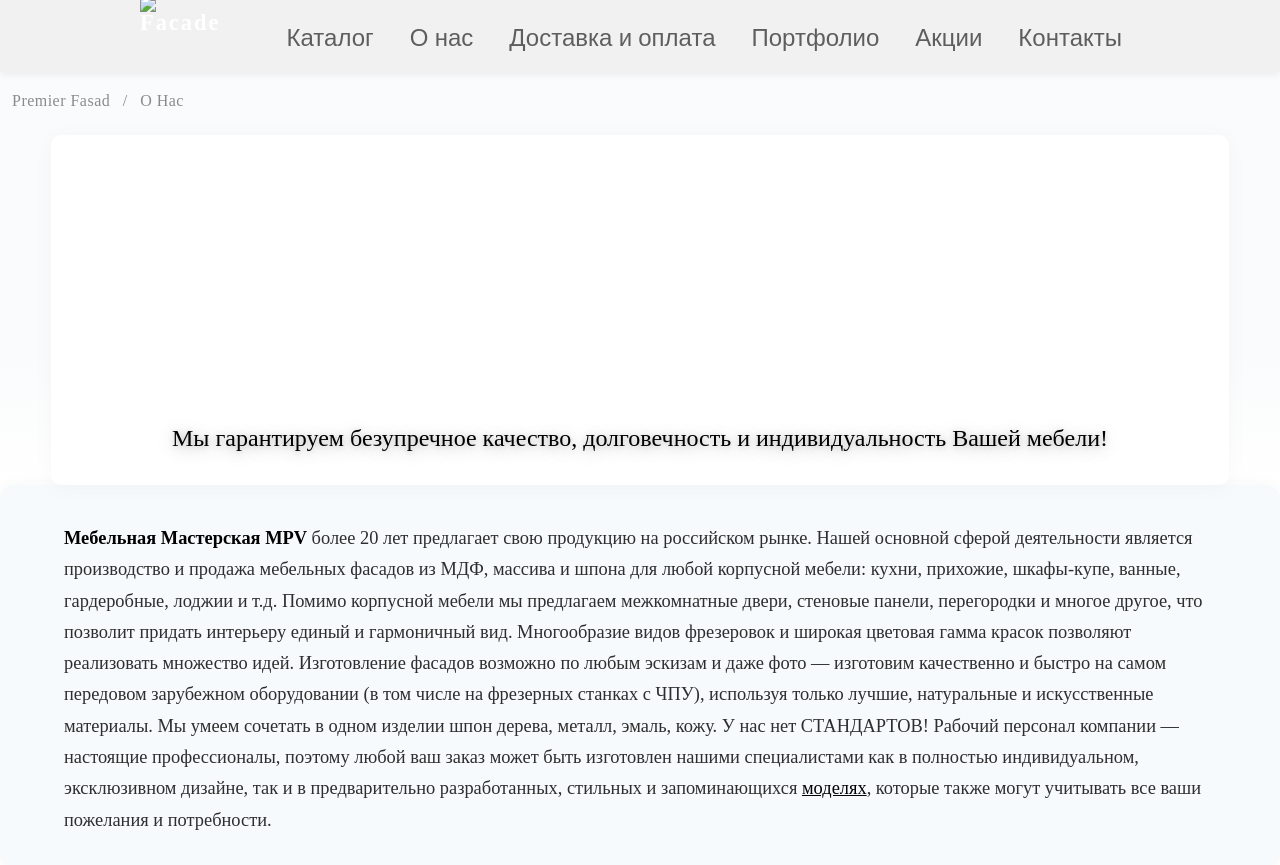
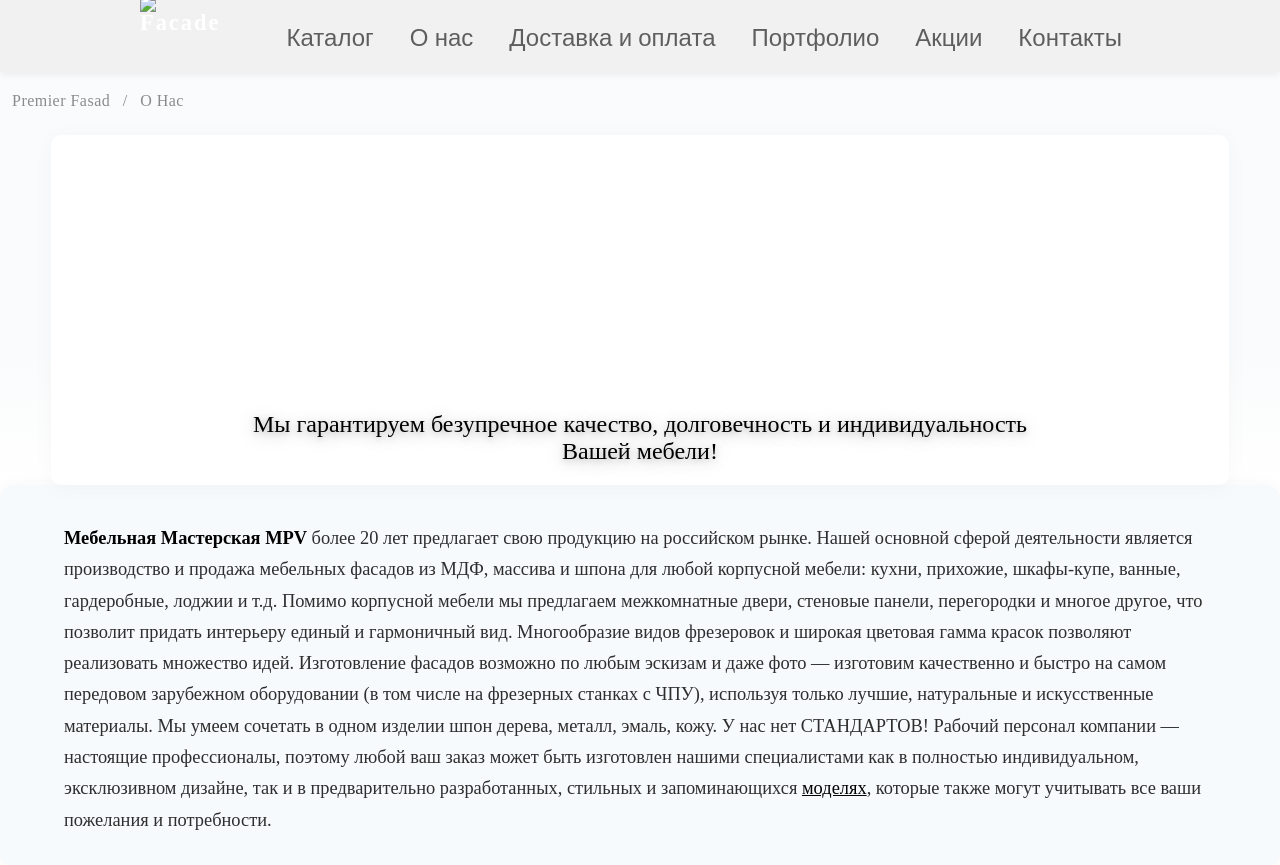
Before and after one commit to BuriloID/Mark_2, a Django app: page /about/ in a window 1280 px wide. Shown: the top 865 px of the page. Run offline with Django 5.2, Linux system fonts and the light colour scheme; some libraries are stand-ins or nearby versions.

Commit message:
modified:   tableshop/main/static/main/styles.css 	modified:   tableshop/main/templates/main/about.html

```diff
--- a/tableshop/main/static/main/styles.css
+++ b/tableshop/main/static/main/styles.css
@@ -1411,8 +1411,12 @@ z-index: 1001;
     background: #fff;
   }
   .cat-hero-bg-main {
+    position: absolute;
     width: 100%;
-    height: 350px;
+    height: 100%;
+    background-size: cover;
+    background-position: center;
+    background-repeat: no-repeat;
   }
   .cat-hero-bg {
     width: 100%;
@@ -1420,16 +1424,27 @@ z-index: 1001;
     filter: brightness(0.97) blur(1.2px);
   }
   .cat-hero-content-main {
-    font-size: 24px;
-    position: absolute;
+   position: absolute;
+    top: 0;
+    left: 0;
     width: 100%;
-    top: 78%; left: 0;
-    transform: translateY(-10%);
+    height: 100%;
+    display: flex;
+    align-items: center;
+    flex-direction: column;
+    justify-content: flex-end;
     text-align: center;
     color: #000000;
     text-shadow: 0 3px 18px rgba(0,0,0,0.28), 0 1.5px 6px rgba(0,0,0,0.20);
     z-index: 2;
-  }
+    padding: 20px;
+    box-sizing: border-box;
+  }
+  .cat-hero-content-main p {
+    font-size: 24px;
+    margin: 0;
+    max-width: 800px;
+}
   .cat-hero-content {
     font-family: 'Open Sans', serif;
     position: absolute;
--- a/tableshop/main/templates/main/about.html
+++ b/tableshop/main/templates/main/about.html
@@ -16,7 +16,7 @@
         </p>
     </div>
     </div>
-</section>
+    </section>
     <section class="about-mpv-section">
   <div class="about-mpv-content">
       <b>Мебельная Мастерская MPV</b> более 20 лет предлагает свою продукцию на российском рынке.
```
